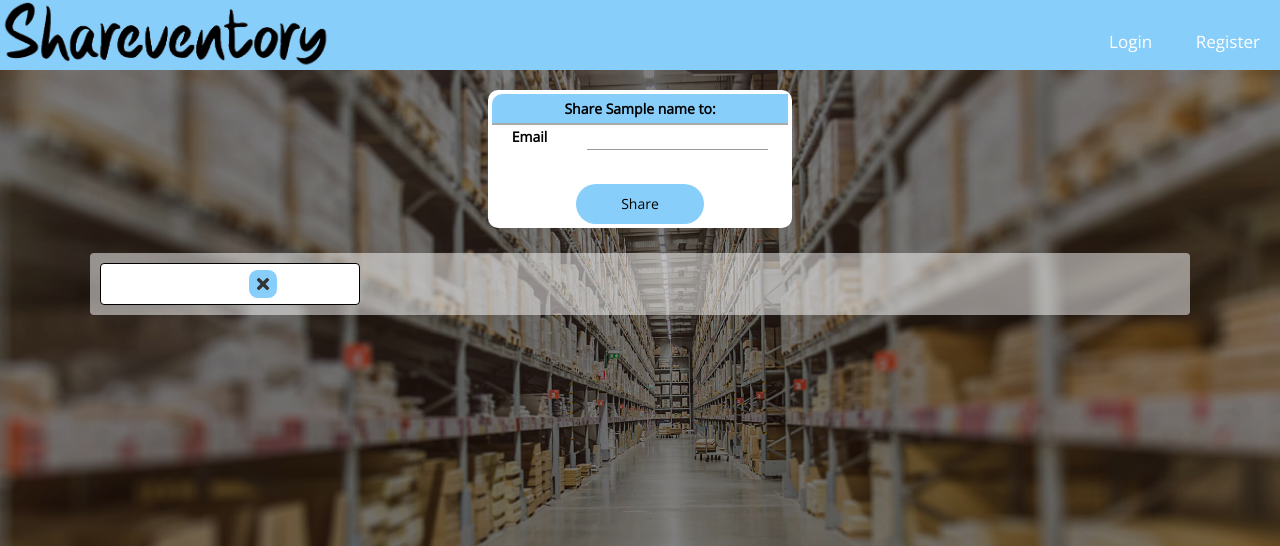
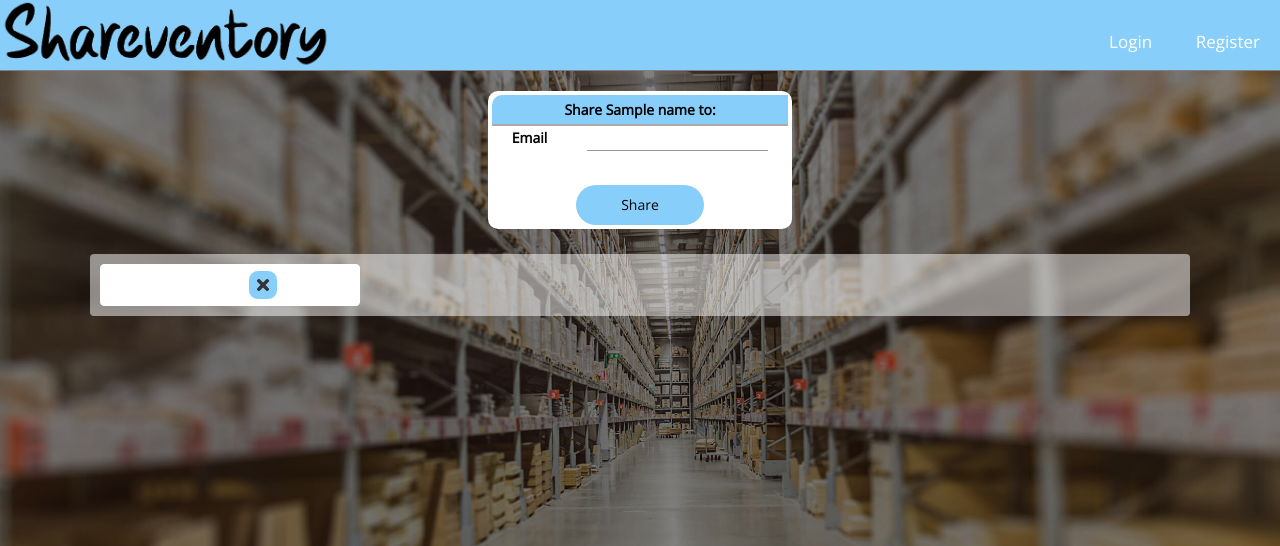
Before and after one commit to unisse-courses/s15-mp6, a Node server app: template views/share.hbs in a window 1280 px wide. Shown: the top 546 px of the page. Run offline with Node 20, Linux system fonts and the light colour scheme; the template is opened without the code that fills it: most values are stand-ins (such as "Sample title", 1, 10 or a date in 2020); some libraries are stand-ins or nearby versions.

Commit message:
Minor css updates

```diff
--- a/public/css/styles.css
+++ b/public/css/styles.css
@@ -12,6 +12,7 @@
     position: sticky;
     top: 0;
     z-index: 1;
+    border-bottom: 1px solid gray;
 }
 
 .navigation
@@ -292,7 +293,7 @@
 
 .inventory {
     border: 1px solid;
-    border-color: black;
+    border-color: white;
     padding: 5px 5px;
     max-width: 265px;
     border-radius: 4px;
```
